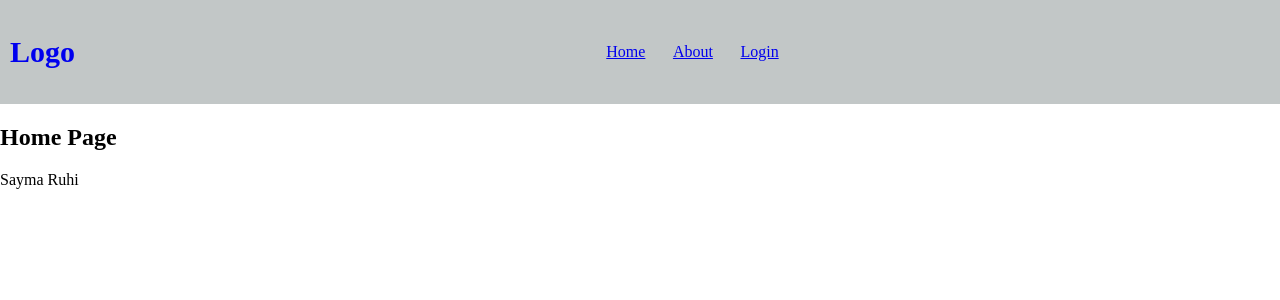
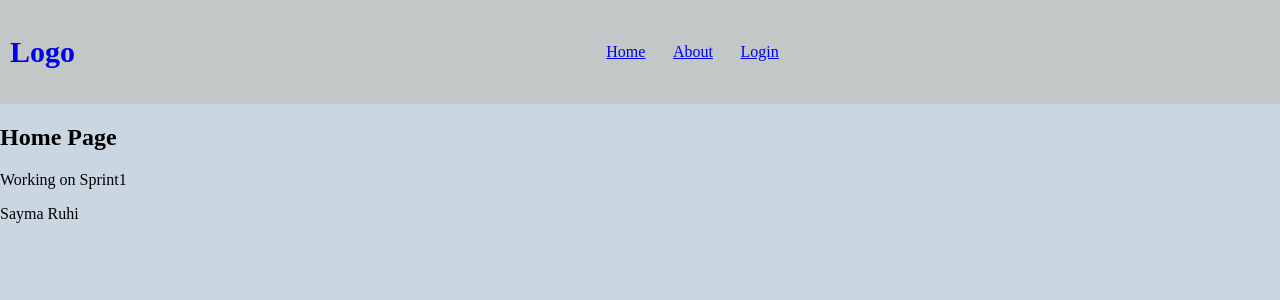
Before and after one commit to saymaruhi/RouterProject, a React (Vite) app: page / in a window 1280 px wide. Shown: the top 300 px of the page. Built offline with nearby package versions, Linux system fonts and the light colour scheme.

Commit message:
Added sprint name

```diff
--- a/src/App.jsx
+++ b/src/App.jsx
@@ -6,7 +6,7 @@ import "./header.css";
 
 function App() {
   return (
-    <div>
+    <div >
       <div className="header">
         <Link className= "link"to= {"logo"} ><h2>Logo</h2></Link>
 
@@ -25,12 +25,14 @@ function App() {
 
       </div>
 
+
       <Routes>
         <Route path="/" element={<Home />} />
         <Route path="/about" element={<About />} />
         <Route path="/login" element={<Login />} />
 
       </Routes>
+
     </div>
   );
 }
--- a/src/header.css
+++ b/src/header.css
@@ -1,6 +1,7 @@
 body{
 margin: 0;
 padding: 0;
+background-color: rgb(202, 215, 226);
 
 }
 
--- a/src/home.jsx
+++ b/src/home.jsx
@@ -4,6 +4,7 @@ function Home() {
   return (
     <div>
        <h2>Home Page</h2>
+       <p>Working on Sprint1</p>
        <p>Sayma Ruhi</p>
     </div>
   )
--- a/src/login.jsx
+++ b/src/login.jsx
@@ -4,6 +4,7 @@ function Login() {
   return (
    <div>
      <h2>Login Page</h2>
+     <p>Working on Sprint1</p>
      <p>Its a Router page. Using about for Login</p>
     </div>
   )
```
